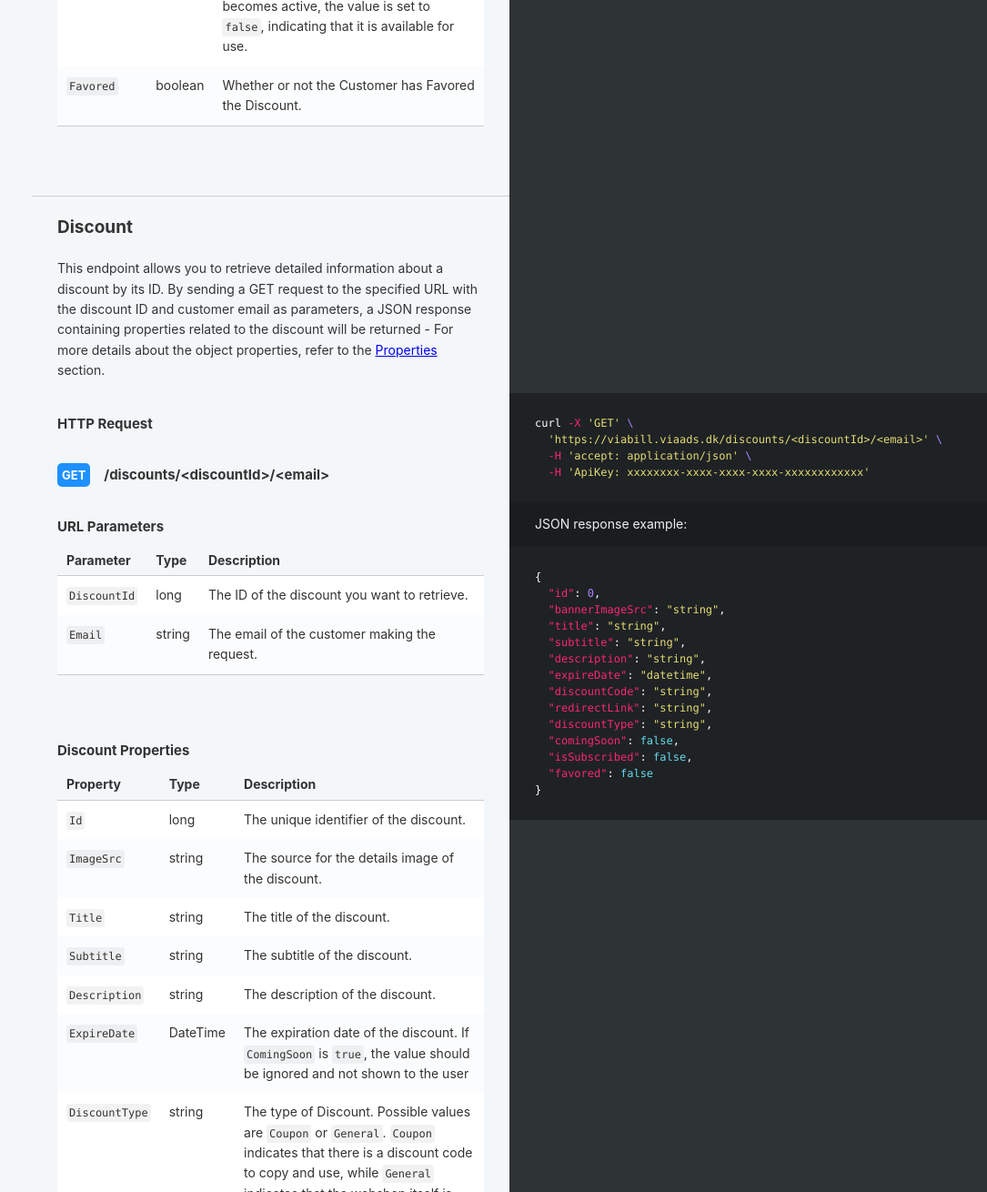
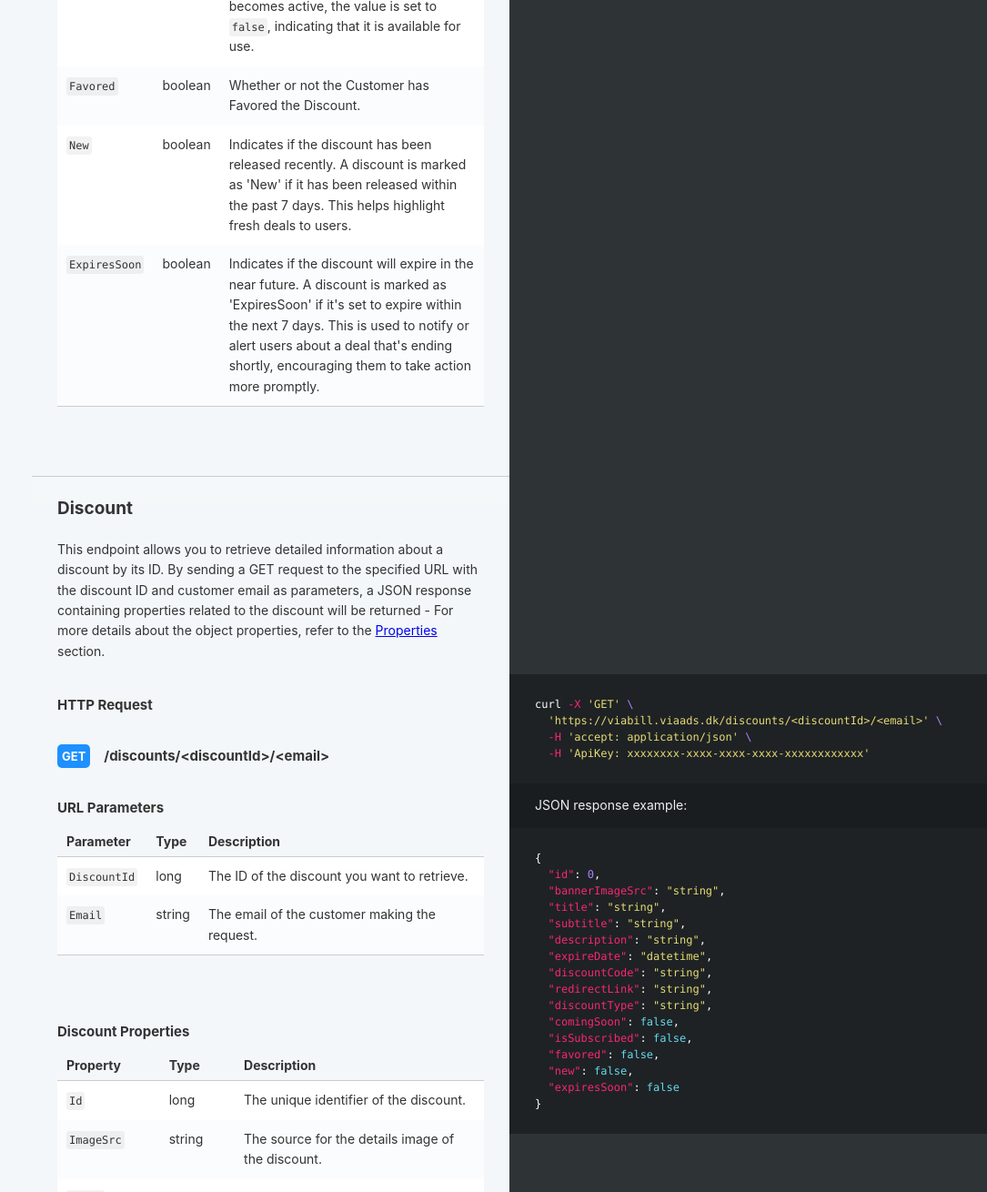
Before and after one commit to Marlin-OS-ApS/Slate-Viabill-Documentation, a plain HTML site: page index.html in a window 1280 px wide. Shown: the part 2234-3544 px from the top of the page at 91% size, without its empty margins (195-1280 px from the left). Drawn offline with Linux system fonts and the light colour scheme.

Commit message:
Update index.html

```diff
--- a/index.html
+++ b/index.html
@@ -409,7 +409,9 @@ You must replace <code>xxxxxxxx-xxxx-xxxx-xxxx-xxxxxxxxxxxx</code> with your per
       </span><span class="nl">"title"</span><span class="p">:</span><span class="w"> </span><span class="s2">"string"</span><span class="p">,</span><span class="w">
       </span><span class="nl">"subtitle"</span><span class="p">:</span><span class="w"> </span><span class="s2">"string"</span><span class="p">,</span><span class="w">
       </span><span class="nl">"comingSoon"</span><span class="p">:</span><span class="w"> </span><span class="kc">true</span><span class="p">,</span><span class="w">
-      </span><span class="nl">"favored"</span><span class="p">:</span><span class="w"> </span><span class="kc">false</span><span class="w">
+      </span><span class="nl">"favored"</span><span class="p">:</span><span class="w"> </span><span class="kc">false</span><span class="p">,</span><span class="w">
+      </span><span class="nl">"new"</span><span class="p">:</span><span class="w"> </span><span class="kc">false</span><span class="p">,</span><span class="w">
+      </span><span class="nl">"expiresSoon"</span><span class="p">:</span><span class="w"> </span><span class="kc">false</span><span class="w">
     </span><span class="p">}</span><span class="w">
   </span><span class="p">]</span><span class="w">
 </span><span class="p">}</span><span class="w">
@@ -523,6 +525,16 @@ For more details about the object properties, refer to the <a href="#discountpag
 <td>boolean</td>
 <td>Whether or not the Customer has Favored the Discount.</td>
 </tr>
+<tr>
+<td><code>New</code></td>
+<td>boolean</td>
+<td>Indicates if the discount has been released recently. A discount is marked as &#39;New&#39; if it has been released within the past 7 days. This helps highlight fresh deals to users.</td>
+</tr>
+<tr>
+<td><code>ExpiresSoon</code></td>
+<td>boolean</td>
+<td>Indicates if the discount will expire in the near future. A discount is marked as &#39;ExpiresSoon&#39; if it&#39;s set to expire within the next 7 days. This is used to notify or alert users about a deal that&#39;s ending shortly, encouraging them to take action more promptly.</td>
+</tr>
 </tbody></table>
 <h2 id='discount'>Discount</h2>
 <p>This endpoint allows you to retrieve detailed information about a discount by its ID. By sending a GET request to the
@@ -549,7 +561,9 @@ the <a href="#discount-properties">Properties</a> section.</p>
   </span><span class="nl">"discountType"</span><span class="p">:</span><span class="w"> </span><span class="s2">"string"</span><span class="p">,</span><span class="w">
   </span><span class="nl">"comingSoon"</span><span class="p">:</span><span class="w"> </span><span class="kc">false</span><span class="p">,</span><span class="w">
   </span><span class="nl">"isSubscribed"</span><span class="p">:</span><span class="w"> </span><span class="kc">false</span><span class="p">,</span><span class="w">
-  </span><span class="nl">"favored"</span><span class="p">:</span><span class="w"> </span><span class="kc">false</span><span class="w">
+  </span><span class="nl">"favored"</span><span class="p">:</span><span class="w"> </span><span class="kc">false</span><span class="p">,</span><span class="w">
+  </span><span class="nl">"new"</span><span class="p">:</span><span class="w"> </span><span class="kc">false</span><span class="p">,</span><span class="w">
+  </span><span class="nl">"expiresSoon"</span><span class="p">:</span><span class="w"> </span><span class="kc">false</span><span class="w">
 </span><span class="p">}</span><span class="w">
 </span></code></pre></div><h3 id='http-request-2'>HTTP Request</h3>
 <h3>
@@ -643,6 +657,16 @@ the <a href="#discount-properties">Properties</a> section.</p>
 <td><code>Favored</code></td>
 <td>boolean</td>
 <td>Whether or not the Customer has Favored the Discount.</td>
+</tr>
+<tr>
+<td><code>New</code></td>
+<td>boolean</td>
+<td>Indicates if the discount has been released recently. A discount is marked as &#39;New&#39; if it has been released within the past 7 days. This helps highlight fresh deals to users.</td>
+</tr>
+<tr>
+<td><code>ExpiresSoon</code></td>
+<td>boolean</td>
+<td>Indicates if the discount will expire in the near future. A discount is marked as &#39;ExpiresSoon&#39; if it&#39;s set to expire within the next 7 days. This is used to notify or alert users about a deal that&#39;s ending shortly, encouraging them to take action more promptly.</td>
 </tr>
 </tbody></table>
 <h3 id='discounttype-property'>DiscountType Property</h3>
```
